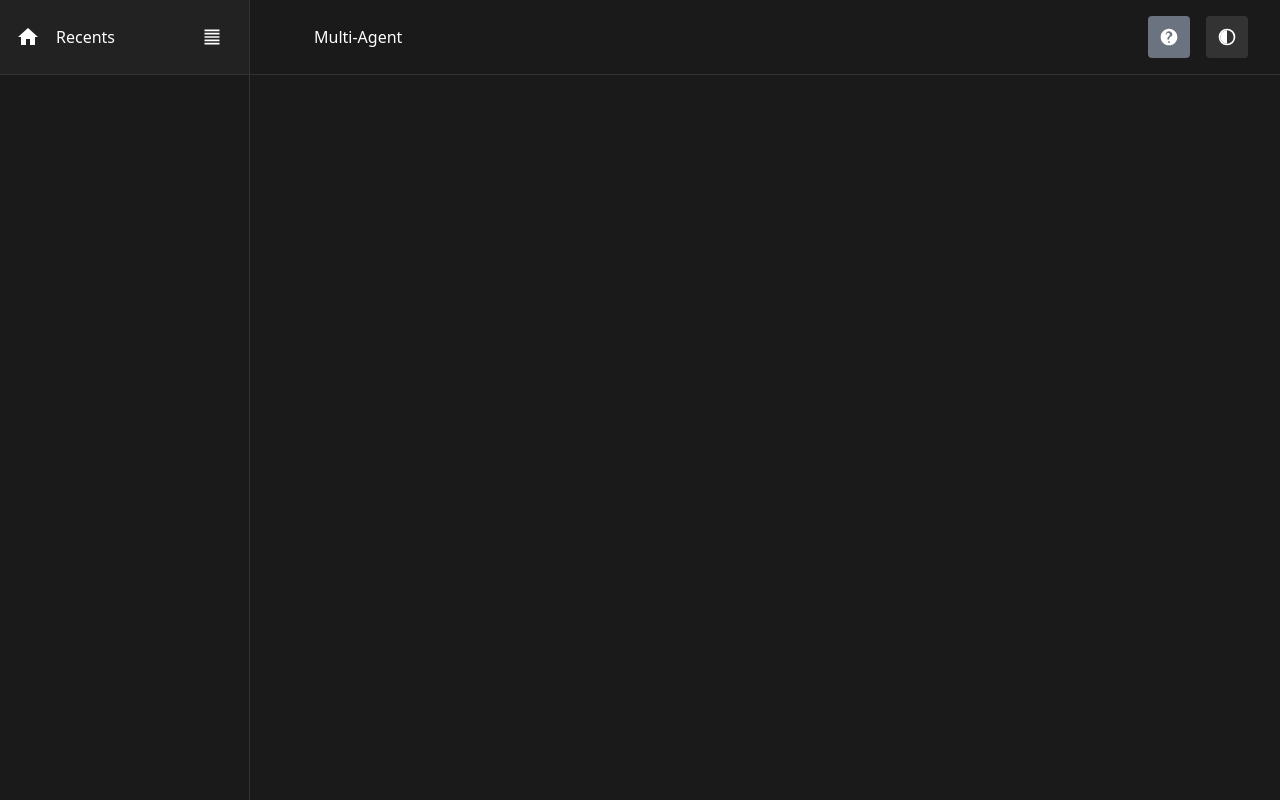
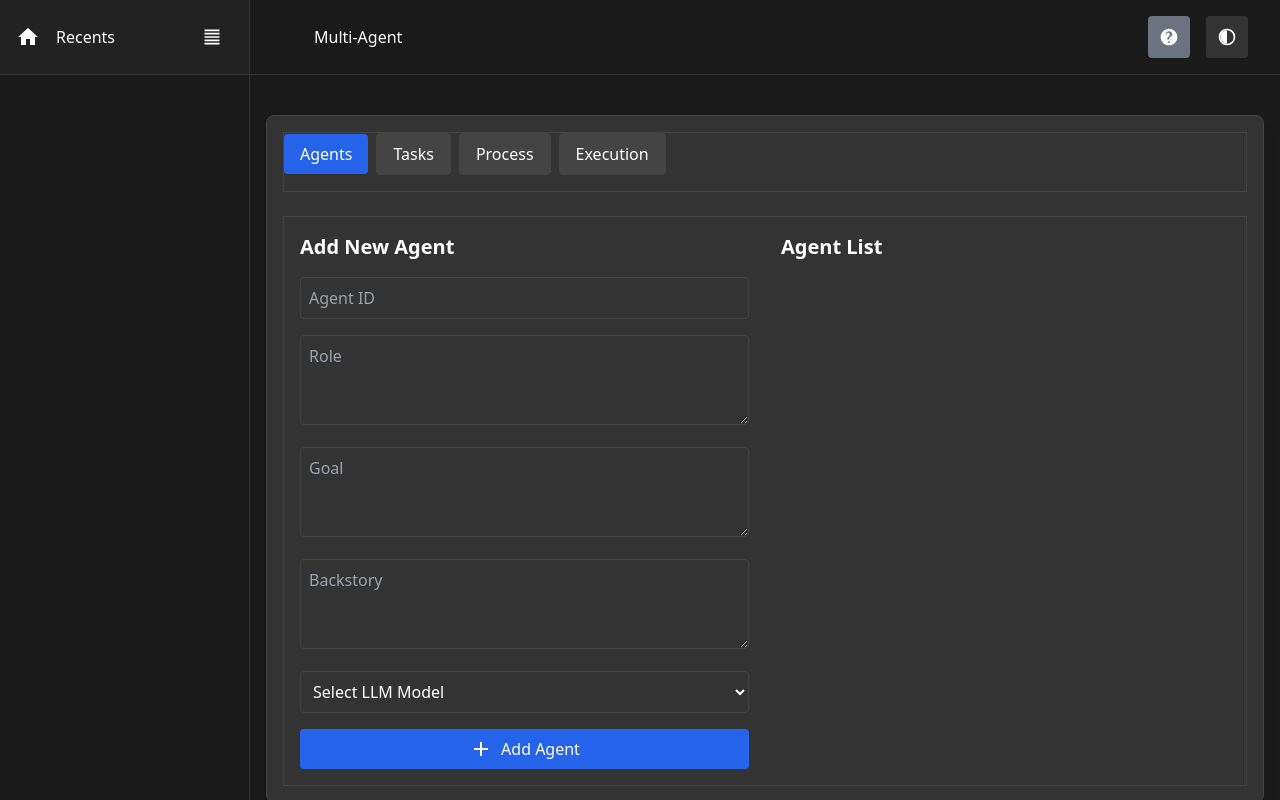
Before and after one commit to skhelladi/i-Assistant, a website: page public/multi-agent.html in a window 1280 px wide. Drawn offline with nearby package versions, Linux system fonts and the light colour scheme; no server answers.

Commit message:
Update script reference in multi-agent HTML

```diff
--- a/public/multi-agent.html
+++ b/public/multi-agent.html
@@ -91,7 +91,7 @@
     </div>
 
     <!-- Load compiled script instead of using Babel in browser -->
-    <script src="dist/agentUI.js"></script>
+    <script src="dist/multiAgentUI.js"></script>
     <script>
         document.addEventListener('DOMContentLoaded', () => {
             console.log('DOM fully loaded and parsed');
```
Also changed, not shown: 1 other file.
